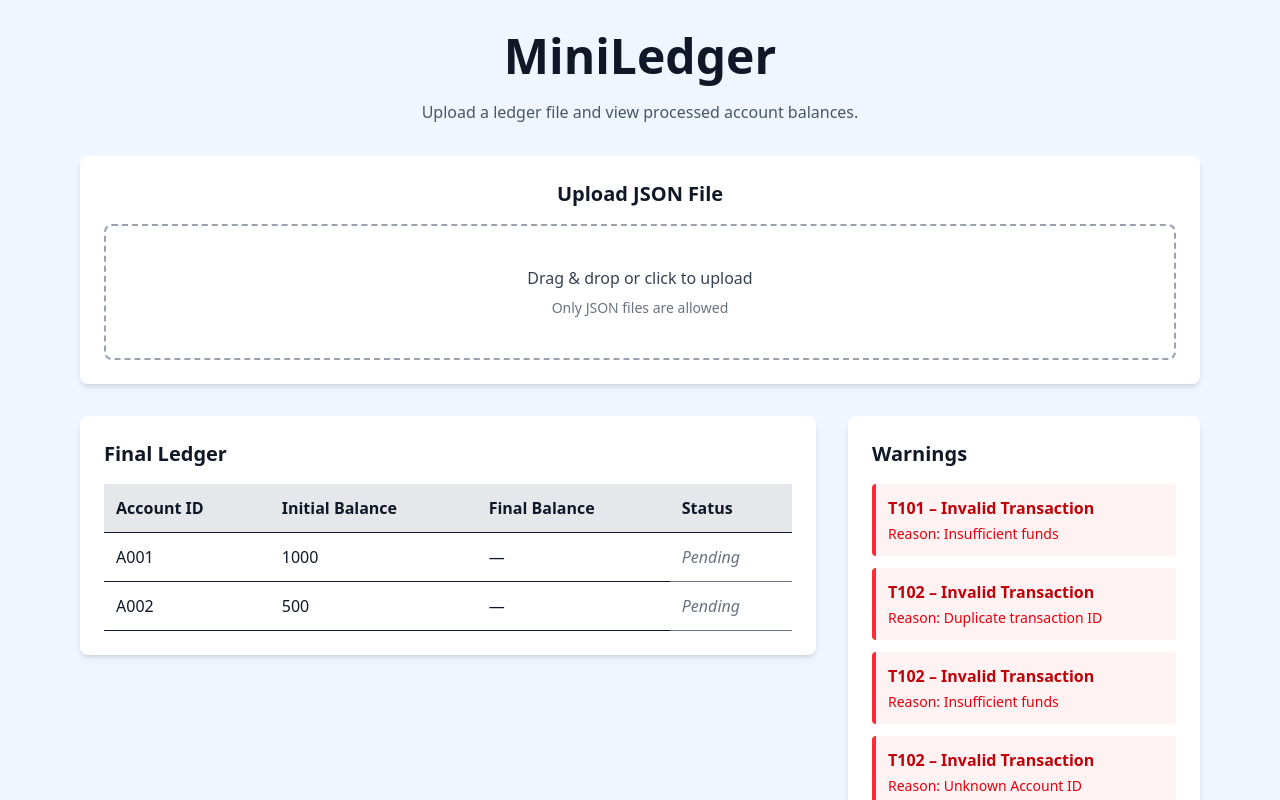
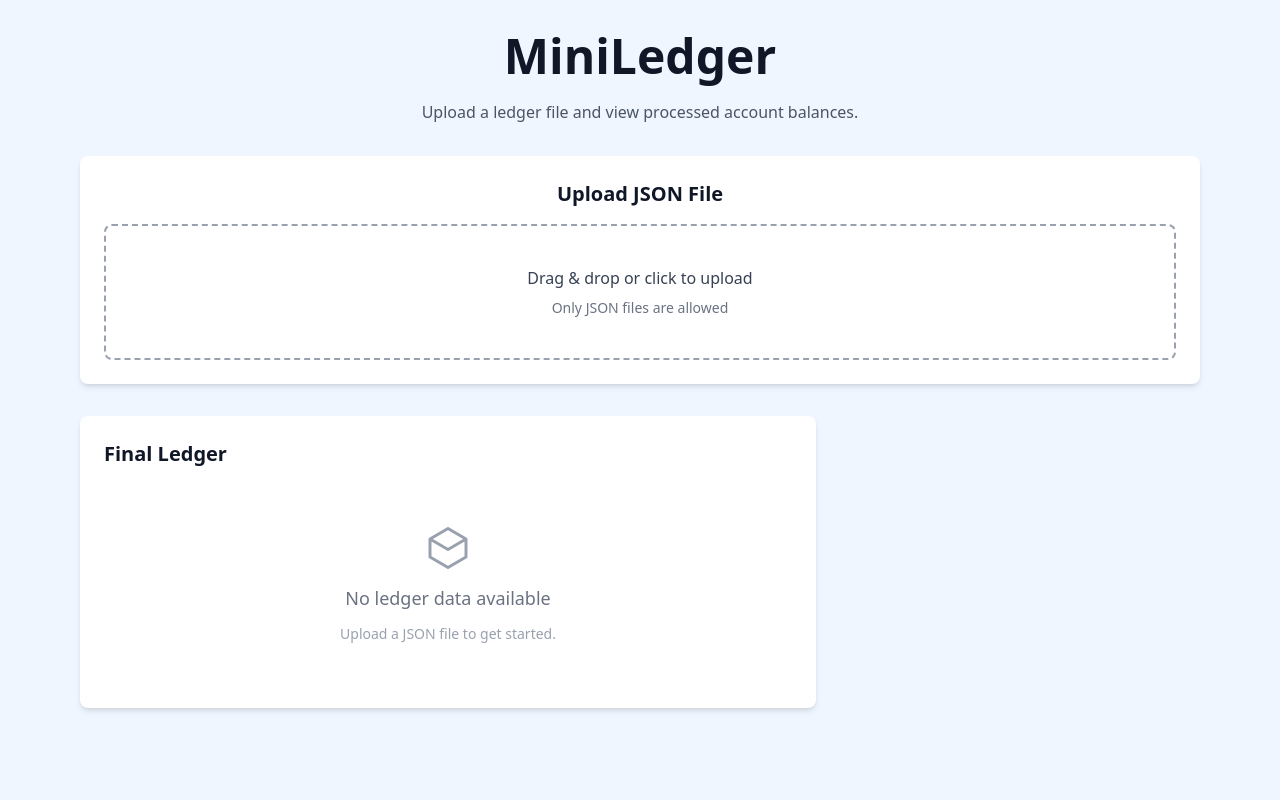
Before and after one commit to cinco-de-mayonnaise/soroshai_test_MiniLedger, a React (Vite) app in the folder miniledger/: page / in a window 1280 px wide. Shown: the top 800 px of the page. Built offline with nearby package versions, Linux system fonts and the light colour scheme.

Commit message:
FINAL: only Test cases left

```diff
--- a/miniledger/src/Constants.js
+++ b/miniledger/src/Constants.js
@@ -27,6 +27,7 @@ export class STATUS {// Enum class
 
     static #_PENDING        = "Pending";                      // Sender account balance < transaction
     static #_ACCEPTED       = "OK";                           // done successfully
+    static #_IGNORED        = "Ignored";                      // ignore later identical transaction ids
 
     // errors/warnings
     static #_NOTENOUGH      = "Insufficient funds";           // Sender account balance < transaction
@@ -39,6 +40,7 @@ export class STATUS {// Enum class
     // Accessors for "get" functions only (no "set" functions)
     static get PENDING()        { return this.#_PENDING; }
     static get ACCEPTED()       { return this.#_ACCEPTED; }
+    static get IGNORED()        { return this.#_IGNORED; }
     static get NOTENOUGH()      { return this.#_NOTENOUGH; }
     static get SAMETRANSID()    { return this.#_SAMETRANSID; }
     static get UNKNOWNACC()     { return this.#_UNKNOWNACC; }
@@ -47,7 +49,7 @@ export class STATUS {// Enum class
 
     // stuff needed for type checking enforcement
     static values() {
-        return this.errors() + [this.PENDING, this.ACCEPTED];
+        return this.errors() + [this.PENDING, this.ACCEPTED, this.IGNORED];
     }
 
     static errors() {
--- a/miniledger/src/Ledger.js
+++ b/miniledger/src/Ledger.js
@@ -1,9 +1,9 @@
 import { STATUS, TRANSTYPE, TransactionWarning} from "./Constants";
 
-const accounts = new Set(); // if an account is not in this list, its invalid (maybe allow external accounts?)
+const accounts = new Set(); // set of ids(string): if an account is not in this list, its invalid (maybe allow external accounts?)
+const accounts_inst = new Map(); // map of ids -> Account instances
 
-
-export class Account
+class Account
 {
     constructor(id, initbal)
     {
@@ -23,7 +23,7 @@ export class Account
     }
 }
 
-export class LedgerRecord // represents a single transaction row
+class LedgerRecord // represents a single transaction row
 {
     constructor(id, type, timestamp, acc1, acc2, amount)
     {
@@ -51,8 +51,8 @@ export class LedgerRecord // represents a single transaction row
         // TODO: transaction id validation here
         this.id = id;
 
-        if (acc1 == null || !(acc1 instanceof Account))
-            throw TypeError("`acc1` must be a valid reference to an Account class");
+        if (acc1 == null)
+            throw TypeError("`acc1` must be a valid id of an Account class");
 
         if (amount <= 0)
             this.status = STATUS.INVALIDTRANS; // throw TransactionWarning(STATUS.INVALIDTRANS);
@@ -61,15 +61,15 @@ export class LedgerRecord // represents a single transaction row
         {
             case TRANSTYPE.DEPOSIT:
             case TRANSTYPE.WITHDRAW:
-                console.log(acc1);
-                console.log(accounts);
+                //console.log(acc1);
+                //console.log(accounts);
                 if (!accounts.has(acc1))   // account not found for constructor
                     this.status = STATUS.UNKNOWNACC; // throw TransactionWarning(STATUS.UNKNOWNACC);
 
                 break;
             case TRANSTYPE.TRANSFER:
-                if (acc2 == null || !(acc2 instanceof Account))
-                    throw TypeError("`acc2` must be a valid reference to an Account class");
+                if (acc2 == null)
+                    throw TypeError("`acc2` must be a valid id of an Account class");
 
                 if (!accounts.has(acc2))
                     this.status = STATUS.UNKNOWNACC; // throw TransactionWarning(STATUS.UNKNOWNACC);
@@ -118,6 +118,7 @@ export class TransactionLedger // responsible for keeping track of accounts and
     constructor()  // singleton does not exist
     {
         accounts.clear();
+        accounts_inst.clear();
         this.processed = false;
         this.transactions = [];  // I really wanted to use a Red-Black Tree but Javascript is a bad language, haven't found a standard DS library
     }
@@ -134,10 +135,12 @@ export class TransactionLedger // responsible for keeping track of accounts and
     addAccount(id, initial_balance=0)
     {
         const n = new Account(id, initial_balance);
-        if (accounts.has(n))
+
+        if (accounts.has(id))
             throw Error("This account already exists!");
 
-        accounts.add(n);
+        accounts.add(id);
+        accounts_inst.set(id, n);
     }
 
     static _compareRecord_timestamp(a, b)
@@ -165,16 +168,8 @@ export class TransactionLedger // responsible for keeping track of accounts and
      */
     addTransaction(id, type, timestamp, acc1, acc2, amount)
     {
-        let makeshift_acc1 = new Account(acc1);
-        let makeshift_acc2 = null;
-        try {
-            makeshift_acc2 = new Account(acc2);
-        }
-        catch (error)
-        {
-            1+1; // do nothing
-        }
-        const t = new LedgerRecord(id, type, timestamp, makeshift_acc1, makeshift_acc2, amount);
+
+        const t = new LedgerRecord(id, type, timestamp, acc1, acc2, amount);
 
         // it is fine for multiple records to have the same id (concurrency issue, etc.)
         this.transactions.push(t);
@@ -201,18 +196,22 @@ export class TransactionLedger // responsible for keeping track of accounts and
         // Accounts contain id and balance. Two accounts instances are equal if their id is equal.
 
         if (this.processed)
-            return accounts;  // accounts already contains the final balances, avoid more mutation
+            return this.getBalances();  // accounts already contains the final balances, avoid more mutation
 
-        const accounts_ls = new Map()
-        for (const acc of accounts)
-            accounts_ls.set(acc.id, acc);  // map of ids to account references IN `accounts` GLOBAL VAR!!
+        const transid_processed = new Set();
 
         // the array is sorted by timestamp, so we can process transactions in order
         for (let i = 0; i < this.transactions.length; i++)
         {
             const t = this.transactions[i];
-            const acc1 = accounts_ls.get(t.acc1.id);
-            const acc2 = accounts_ls.get(t.acc2.id);  // does this make a reference???
+            if (transid_processed.has(t.id))
+            {
+                t.status = STATUS.IGNORED;
+                continue;
+            }
+
+            const acc1 = accounts_inst.get(t.acc1);
+            const acc2 = accounts_inst.get(t.acc2);  // does this make a reference???
 
             switch (t.type)
             {
@@ -223,7 +222,7 @@ export class TransactionLedger // responsible for keeping track of accounts and
                     if (acc1.balance >= t.amount)
                         acc1.balance -= t.amount;
                     else // this trans is invalid
-                        t.status = STATUS.INVALIDTRANS;
+                        t.status = STATUS.NOTENOUGH;
                     break;
                 case TRANSTYPE.TRANSFER:
                     if (acc1.balance >= t.amount)
@@ -232,13 +231,15 @@ export class TransactionLedger // responsible for keeping track of accounts and
                         acc2.balance += t.amount;
                     }
                     else
-                        t.status = STATUS.INVALIDTRANS;
+                        t.status = STATUS.NOTENOUGH;
                     break;
             }
+
+            transid_processed.add(t.id);
         }
 
         this.processed = true;
-        return accounts;
+        return this.getBalances();
     }
 
     /**
@@ -253,4 +254,25 @@ export class TransactionLedger // responsible for keeping track of accounts and
         return this.transactions;
     }
 
+    /**
+     * Returns a list of balances for every account added to the ledger.
+     *
+     * If process() hasn't been called, this is the list of initial balances for every account added to the ledger.
+     *
+     * If process() has been called, this is the list of final balances for every account added to the ledger.
+     */
+    getBalances()
+    {
+        const retbal = new Map();
+        for (const id of accounts)
+        {
+            //console.log(id, accounts_inst.get(id).balance);
+            retbal.set(id, accounts_inst.get(id).balance);
+        }
+
+        return retbal;
+    }
+
+
+
 }
--- a/miniledger/src/components/LedgerTable.jsx
+++ b/miniledger/src/components/LedgerTable.jsx
@@ -48,15 +48,9 @@ export default function LedgerTable({data}) {
         </thead>
 
         <tbody>
-          {/* Placeholder Row */}
-          <tr>
-            <td className="p-3 border-b">A001</td>
-            <td className="p-3 border-b">1000</td>
-            <td className="p-3 border-b">—</td>
-            <td className="p-3 border-b text-gray-500 italic">Pending</td>
-          </tr>
+          {/* Insert rows*/}
 
-          {InsertTableRow("A002", 500, "—", "Pending")}
+          {InsertLedger(data)}
 
         </tbody>
       </table>)}
@@ -65,14 +59,33 @@ export default function LedgerTable({data}) {
   );
 }
 
+function InsertLedger(data) {
+  // return data.map((item, index) =>
+  //   InsertTableRow(
+  //     item.id,
+  //     item.initialBalance,
+  //     item.finalBalance,
+  //     item.status
+  //   )
+  // );
+  let ret = [];
+
+  for (const [accId, balances] of data) {
+    ret.push(InsertTableRow(accId, balances[0], balances[1], "Pending"));
+  }
+
+  return ret;
+}
+
+
 function InsertTableRow(accountId, initBal, finalBal, Status)
 {
     return (
       <tr>
-        <td className="p-3 border-b">{accountId}</td>
-        <td className="p-3 border-b">{initBal}</td>
-        <td className="p-3 border-b">{finalBal}</td>
-        <td className="p-3 border-b text-gray-500 italic">{Status}</td>
+        <td className="p-3 border-b">{accountId ?? "—"}</td>
+        <td className="p-3 border-b">{initBal ?? "—"}</td>
+        <td className="p-3 border-b">{finalBal ?? "—"}</td>
+        <td className="p-3 border-b text-gray-500 italic">{Status ?? "—"}</td>
       </tr>
     );
 }
--- a/miniledger/src/components/WarningsList.jsx
+++ b/miniledger/src/components/WarningsList.jsx
@@ -3,6 +3,9 @@ import { STATUS } from "../Constants";
 export default function WarningsList({data}) {
 
   var timethen = Date.parse("2025-01-01T10:00");
+
+  if (!data)
+    return; // don't render if there are no warnings
 
   return (
     <div className="bg-white shadow-md rounded-lg p-6">
@@ -10,23 +13,25 @@ export default function WarningsList({data}) {
 
       <div className="space-y-3">
         {/* Placeholder example */}
-        <div className="border-l-4 border-red-500 bg-red-50 p-3 rounded">
-          <p className="font-semibold text-red-700">T101 – Invalid Transaction</p>
-          <p className="text-sm text-red-600 mt-1">Reason: Insufficient funds</p>
-        </div>
-
-        {InsertWarning("T102", STATUS.SAMETRANSID)}
-        {InsertWarning("T102", STATUS.NOTENOUGH)}
-        {InsertWarning("T102", STATUS.UNKNOWNACC)}
-        {InsertWarning("T102", STATUS.SAMEACC)}
-        {InsertWarning("T102", STATUS.INVALIDTRANS)}
+        {InsertWarning(data)}
       </div>
     </div>
   );
 }
 
+function InsertWarning(warnings)
+{
+  console.log(warnings);
+  const ret = [];
+  for (const t of warnings)
+  {
+    ret.push(InsertWarning_worker(t.id, t.status));
+  }
+  return ret;
+}
+
 /* UI-only function */
-function InsertWarning(transId, reason)
+function InsertWarning_worker(transId, reason)
 {
     return (
       <div className="border-l-4 border-red-500 bg-red-50 p-3 rounded">
--- a/miniledger/src/pages/Home.jsx
+++ b/miniledger/src/pages/Home.jsx
@@ -6,12 +6,11 @@ import Header from "../components/Header";
 import FileUpload from "../components/FileUpload";
 import LedgerTable from "../components/LedgerTable";
 import WarningsList from "../components/WarningsList";
+import { STATUS } from '../Constants';
 
 export default function Home() {
-  const [ledgerData, setLedgerData] = useState(5);
-  const [warnings, setWarnings] = useState(5);  // dummy vars to test clearing
-
-
+  const [ledgerData, setLedgerData] = useState(null);
+  const [warnings, setWarnings] = useState(null);  // dummy vars to test clearing
 
   function handleFileLoaded(json)
   {
@@ -50,20 +49,26 @@ export default function Home() {
     }
 
     // process transactions
+    const initial_balances = theLedger.getBalances();
     const final_balances = theLedger.process(); // currently unnecessary
     const l = theLedger.getTransactions(); // contains both warnings and ledgerData
+    const w = [];
+    // // extract warnings
+    for (const i of l)
+    {
+      if (STATUS.errors().includes(i.status))
+        w.push(i);
+    }
 
-    // // extract warnings
-    // for (const i of l)
-    // {
+    // make combined balances and send to ledger
+    const combinedBalances = new Map();
+    for (const [accId, initBal] of initial_balances) {
+      const finalBal = final_balances.get(accId) ?? initBal; // fallback in case final_balance is missing
+      combinedBalances.set(accId, [initBal, finalBal]);
+    }
 
-    // }
-    console.log(l);
-    console.log(final_balances);
-
-
-    setLedgerData(5);
-    setWarnings(5);
+    setLedgerData(combinedBalances);
+    setWarnings(w);
   }
 
   function handleFileCleared()
```
